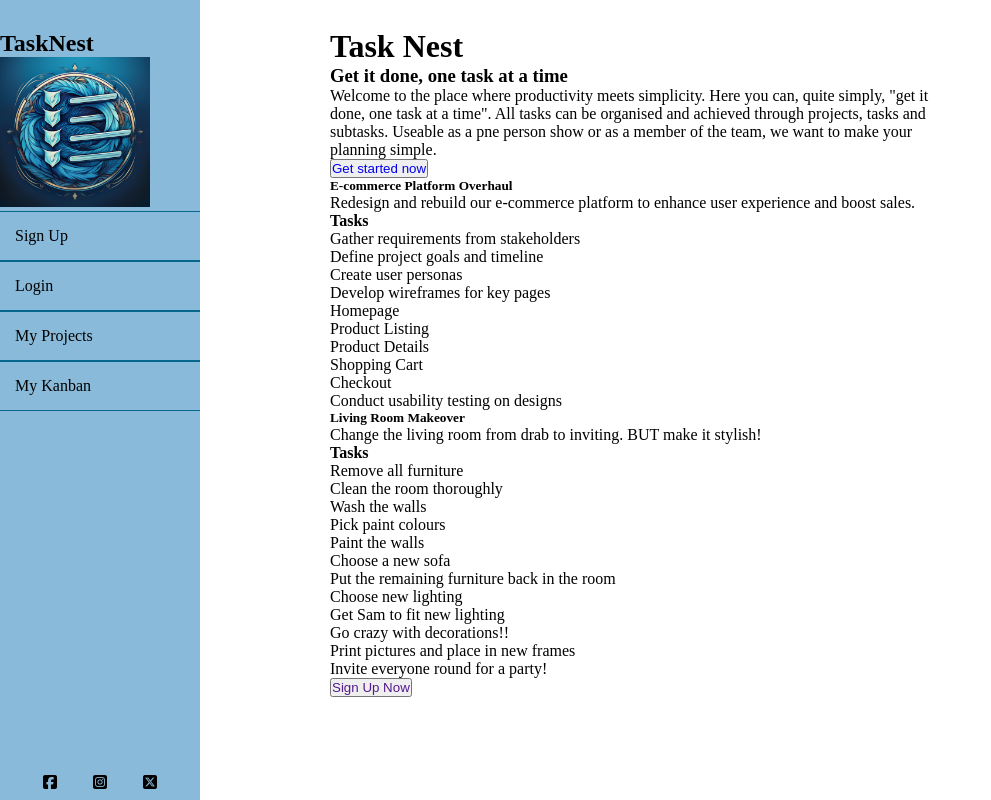
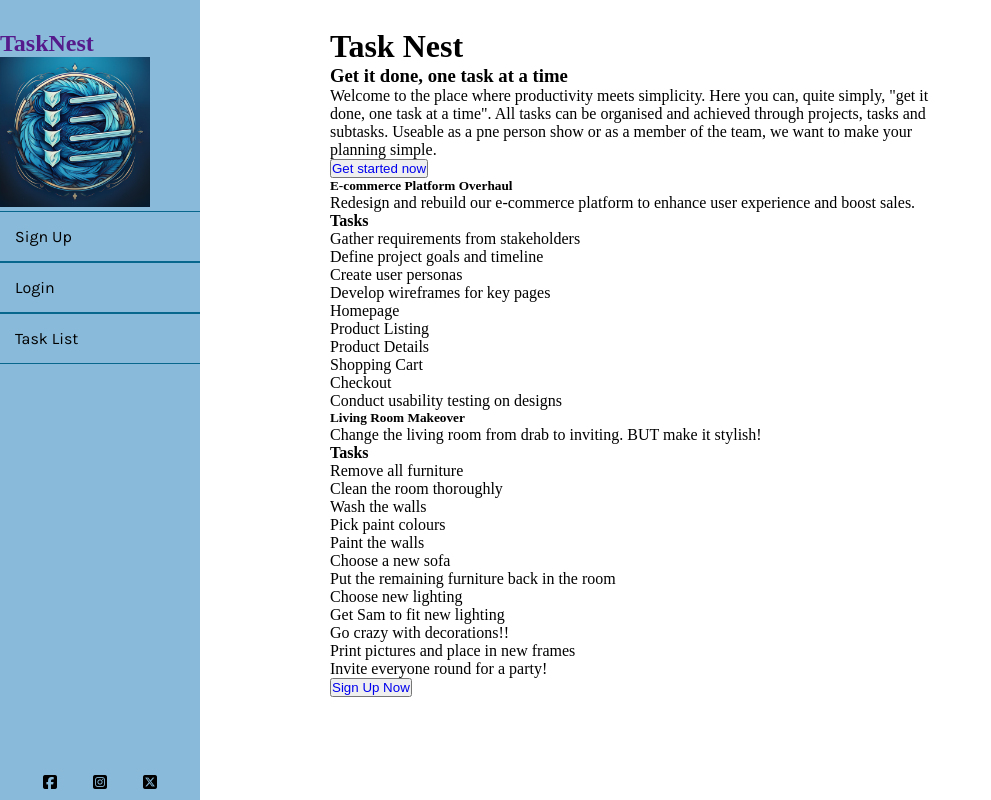
Before and after one commit to alexcurnow96/Task-Nest-Project, a Django app: page / in a window 1280 px wide. Shown: the whole page, without its empty margins (0-991 px from the left). Run offline with Django 4.2, Linux system fonts and the light colour scheme; some libraries are stand-ins or nearby versions.

Commit message:
FIX: fixed login issue and extended base.html to other pages

```diff
--- a/static/css/style.css
+++ b/static/css/style.css
@@ -30,6 +30,7 @@
     padding: 15px;
     border-bottom: 1px solid #08678C;
     border-top: 1px solid #08678C;
+    font-family: 'Karla', sans-serif;
 }
 
 .wrapper .sidebar ul li a {
--- a/tasknest/settings.py
+++ b/tasknest/settings.py
@@ -134,7 +134,7 @@ USE_I18N = True
 
 USE_TZ = True
 
-LOGIN_URL = 'login'
+LOGIN_URL = '/accounts/login/'
 
 # Static files (CSS, JavaScript, Images)
 # https://docs.djangoproject.com/en/4.2/howto/static-files/
--- a/tasknest/urls.py
+++ b/tasknest/urls.py
@@ -23,6 +23,4 @@ urlpatterns = [
     path('admin/', admin.site.urls),
     path('', include('todo.urls')),
     path('accounts/', include('allauth.urls')),
-
-    path('todo/', include('todo.urls')),
 ]
--- a/templates/base.html
+++ b/templates/base.html
@@ -11,6 +11,9 @@
 <head>
     <meta charset="UTF-8">
     <meta name="viewport" content="width=device-width, initial-scale=1.0">
+    <link rel="preconnect" href="https://fonts.googleapis.com">
+    <link rel="preconnect" href="https://fonts.gstatic.com" crossorigin>
+    <link href="https://fonts.googleapis.com/css2?family=Inconsolata:wght@200..900&family=Karla:ital,wght@0,200..800;1,200..800&display=swap" rel="stylesheet">
     <script src="https://kit.fontawesome.com/3a3dab9761.js" crossorigin="anonymous"></script>
     <link rel="stylesheet" href="{% static 'css/style.css' %}">
     <title>TaskNest</title>
@@ -20,7 +23,7 @@
 
     <div class="wrapper">
         <div class="sidebar">
-            <h2>TaskNest</h2>
+            <h2><a href="">TaskNest</a></h2>
             <img src="./static/images/tasknestlogo.jpg" alt="A blue birds nest with 4 shield checkboxes." width="150"
                 height="150">
             {% if request.user.is_authenticated %}
@@ -38,8 +41,7 @@
                 <li><a {% if request.path == login_url %}active{% endif %} aria-current="page"
                         href="{% url 'account_login' %}">Login</a></li>
                 {% endif %}
-                <li><a href=""><i></i>My Projects</a></li>
-                <li><a href="#"><i></i>My Kanban</a></li>
+                <li><a href="{% url 'task_list' %}"><i></i>Task List</a></li>
             </ul>
 
 
--- a/todo/templates/todo/edit_profile.html
+++ b/todo/templates/todo/edit_profile.html
@@ -1,7 +1,7 @@
 {% extends 'base.html' %}
-{% block title %}Edit Profile{% endblock %}
+
+
 {% block content %}
-
 
 <h1>Edit Profile</h1>
 <br/><br/>
--- a/todo/templates/todo/index.html
+++ b/todo/templates/todo/index.html
@@ -66,7 +66,7 @@
 
     <div>
 
-        <button><a href="">Sign Up Now</a></button>
+        <button><a href="{% url 'account_register' %}">Sign Up Now</a></button>
 
     </div>
 </div>
--- a/todo/templates/todo/login.html
+++ b/todo/templates/todo/login.html
@@ -1,3 +1,5 @@
+{% extends "base.html" %}
+
 <!-- Code partially taken from Dennis Ivy (see ReadMe for more details) -->
 
 <h1>Login</h1>
@@ -10,4 +12,4 @@
 
 
 
-<p>Don't have an account? <a href="{% url 'register' %}">Register</a></p>
+<p>Don't have an account? <a href="{% url 'account_register' %}">Register</a></p>
--- a/todo/templates/todo/register.html
+++ b/todo/templates/todo/register.html
@@ -1,3 +1,5 @@
+{% extends "base.html" %}
+
 <!-- Code partially taken from Dennis Ivy (see ReadMe for more details) -->
 
 <h1>Register</h1>
--- a/todo/templates/todo/task.html
+++ b/todo/templates/todo/task.html
@@ -1,3 +1,5 @@
+{% extends "base.html" %}
+
 <!-- Code partially taken from Dennis Ivy (see ReadMe for more details) -->
 
 <h1>Task: {{task}}</h1>
--- a/todo/templates/todo/task_confirm_delete.html
+++ b/todo/templates/todo/task_confirm_delete.html
@@ -1,3 +1,5 @@
+{% extends "base.html" %}
+
 <!-- Code partially taken from Dennis Ivy (see ReadMe for more details) -->
 
 <a href="{% url 'task_list' %}">Go back</a>
--- a/todo/templates/todo/task_form.html
+++ b/todo/templates/todo/task_form.html
@@ -1,3 +1,5 @@
+{% extends "base.html" %}
+
 <!-- Code partially taken from Dennis Ivy (see ReadMe for more details) -->
 
 <h3> Task Form</h3>
--- a/todo/urls.py
+++ b/todo/urls.py
@@ -1,9 +1,10 @@
 # Code partially taken from Dennis Ivy (see ReadMe for more details)
 
-from django.urls import path
+from django.urls import path, include
 from . import views
 from .views import task_list, task_create, task_delete, task_detail, task_update
 from django.contrib.auth.views import LogoutView
+from tasknest import urls
 
 urlpatterns = [
 
```
Also changed, not shown: todo/templates/todo/task_list.html (+2 -6 lines).
